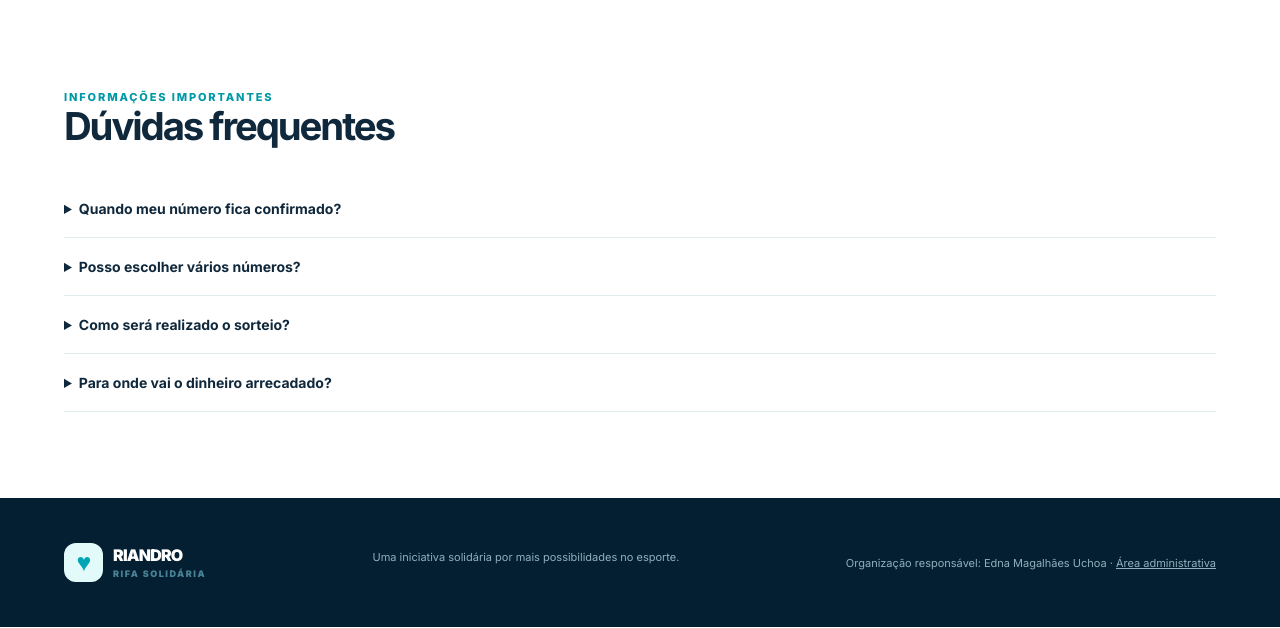
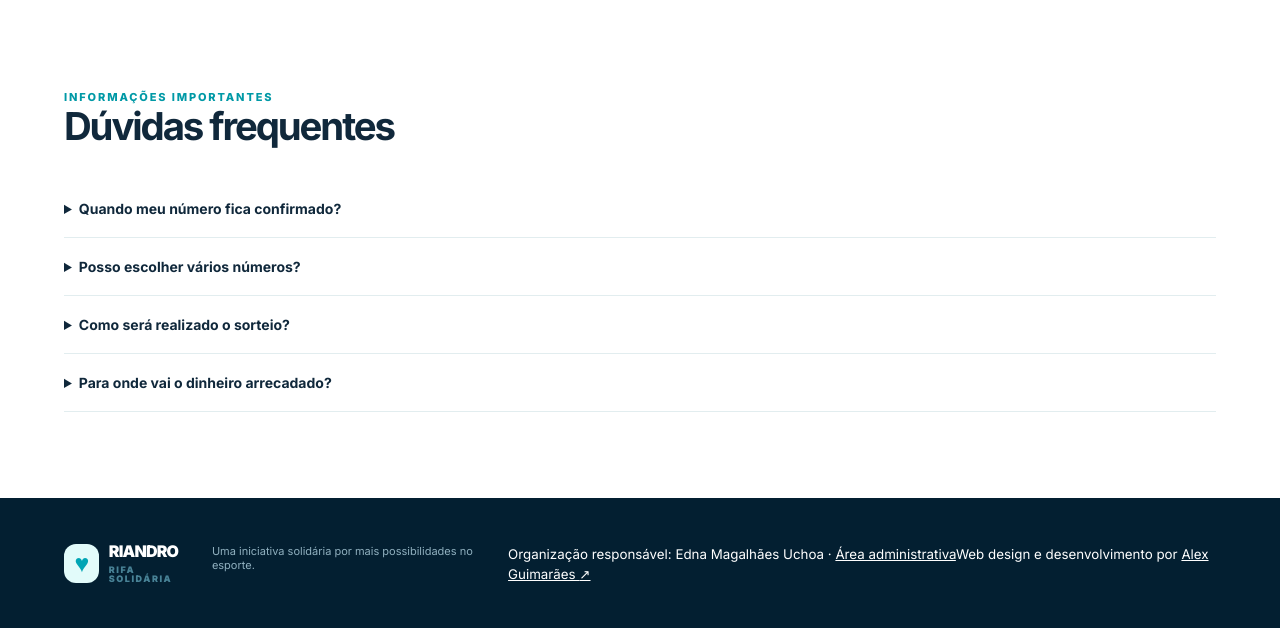
Before and after one commit to alex-z91/app-0101, a Flask app: page / in a window 1280 px wide. Shown: the part 4261-4889 px from the top of the page. Run offline with Flask 3, Linux system fonts and the light colour scheme; data that the repository does not hold is empty.

Commit message:
feat: adiciona assinatura profissional de Alex Guimarães no rodapé

```diff
--- a/templates/index.html
+++ b/templates/index.html
@@ -8,6 +8,6 @@
 <section class="steps-section"><span class="section-kicker">SIMPLES E RÁPIDO</span><h2>Como participar?</h2><div class="steps"><div><span>01</span><h3>Escolha</h3><p>Toque nos números disponíveis e informe seu nome e WhatsApp.</p></div><div><span>02</span><h3>Pague</h3><p>Faça o Pix para a chave da campanha no valor correspondente à sua seleção.</p></div><div><span>03</span><h3>Envie</h3><p>Anexe o comprovante na página. Você também pode avisar a responsável pelo WhatsApp.</p></div><div><span>04</span><h3>Acompanhe</h3><p>Aguarde a conferência. A cartela será atualizada quando o pagamento for confirmado.</p></div></div></section>
 <section class="pix-section"><div><span class="section-kicker">PAGAMENTO DA CAMPANHA</span><h2>Pix da responsável</h2><p>Confira os dados antes de transferir. O valor depende da quantidade de números escolhidos.</p></div><div class="pix-card"><span>CHAVE PIX</span><strong>{{pix_key}}</strong><small>{{pix_name}}</small><button id="copyPix" class="btn light">Copiar chave Pix ⧉</button></div></section>
 <section class="faq"><span class="section-kicker">INFORMAÇÕES IMPORTANTES</span><h2>Dúvidas frequentes</h2><details><summary>Quando meu número fica confirmado?</summary><p>Após a organização conferir o comprovante e identificar o pagamento correspondente.</p></details><details><summary>Posso escolher vários números?</summary><p>Sim. Cada número custa R$ 20,00 e o valor total é calculado automaticamente.</p></details><details><summary>Como será realizado o sorteio?</summary><p>A organização deve publicar o regulamento, a data, o procedimento de apuração e a autorização legal aplicável antes da abertura oficial da campanha.</p></details><details><summary>Para onde vai o dinheiro arrecadado?</summary><p>Segundo os organizadores, todo o valor arrecadado será destinado à compra da cadeira de rodas adaptada para corridas para Riandro.</p></details></section>
-</main><footer><div class="brand"><span class="brand-icon">♥</span><span>RIANDRO <small>RIFA SOLIDÁRIA</small></span></div><p>Uma iniciativa solidária por mais possibilidades no esporte.</p><small>Organização responsável: Edna Magalhães Uchoa · <a href="/admin/login">Área administrativa</a></small></footer>
+</main><footer><div class="brand"><span class="brand-icon">♥</span><span>RIANDRO <small>RIFA SOLIDÁRIA</small></span></div><p>Uma iniciativa solidária por mais possibilidades no esporte.</p><div class="footer-meta"><small>Organização responsável: Edna Magalhães Uchoa · <a href="/admin/login">Área administrativa</a></small><small class="developer-credit">Web design e desenvolvimento por <a href="https://alexcoder.space" target="_blank" rel="noopener noreferrer" aria-label="Conheça os projetos de Alex Guimarães">Alex Guimarães <span aria-hidden="true">↗</span></a></small></div></footer>
 <div id="modal" class="modal" hidden><div class="modal-card" role="dialog" aria-modal="true" aria-labelledby="modalTitle"><button class="close" id="closeModal" aria-label="Fechar">×</button><span class="section-kicker">RESERVA CRIADA</span><h2 id="modalTitle">Agora é só enviar seu comprovante.</h2><div class="reserve-details"><div><small>Seus números</small><strong id="orderNumbers"></strong></div><div><small>Valor total</small><strong id="orderAmount"></strong></div><div><small>Protocolo</small><code id="orderCode"></code></div><div><small>Tempo para enviar</small><strong id="countdown">15:00</strong></div></div><div class="payment-info"><small>Faça o Pix para</small><strong>{{pix_key}}</strong><span>{{pix_name}}</span><button id="copyModalPix" class="btn light">Copiar chave Pix ⧉</button></div><form id="receiptForm"><label>Enviar comprovante ao servidor<input id="receipt" type="file" name="receipt" accept=".jpg,.jpeg,.png,.webp,.pdf,image/jpeg,image/png,image/webp,application/pdf" required></label><button id="uploadButton" class="btn primary block" type="submit">Enviar comprovante</button></form><p id="receiptNotice" role="status"></p><a id="waLink" class="btn whatsapp block" href="#" target="_blank" rel="noopener" hidden>Avisar pelo WhatsApp ↗</a><small class="fineprint">O comprovante enviado aqui fica disponível somente à administração. Pelo WhatsApp, você precisará anexar o arquivo manualmente.</small></div></div>
 <script>window.RIFA_CONFIG={{ {'csrf':csrf, 'enabled':enabled, 'whatsapp':whatsapp, 'pixKey':pix_key}|tojson }};</script><script src="/static/app.js" defer></script></body></html>
```
